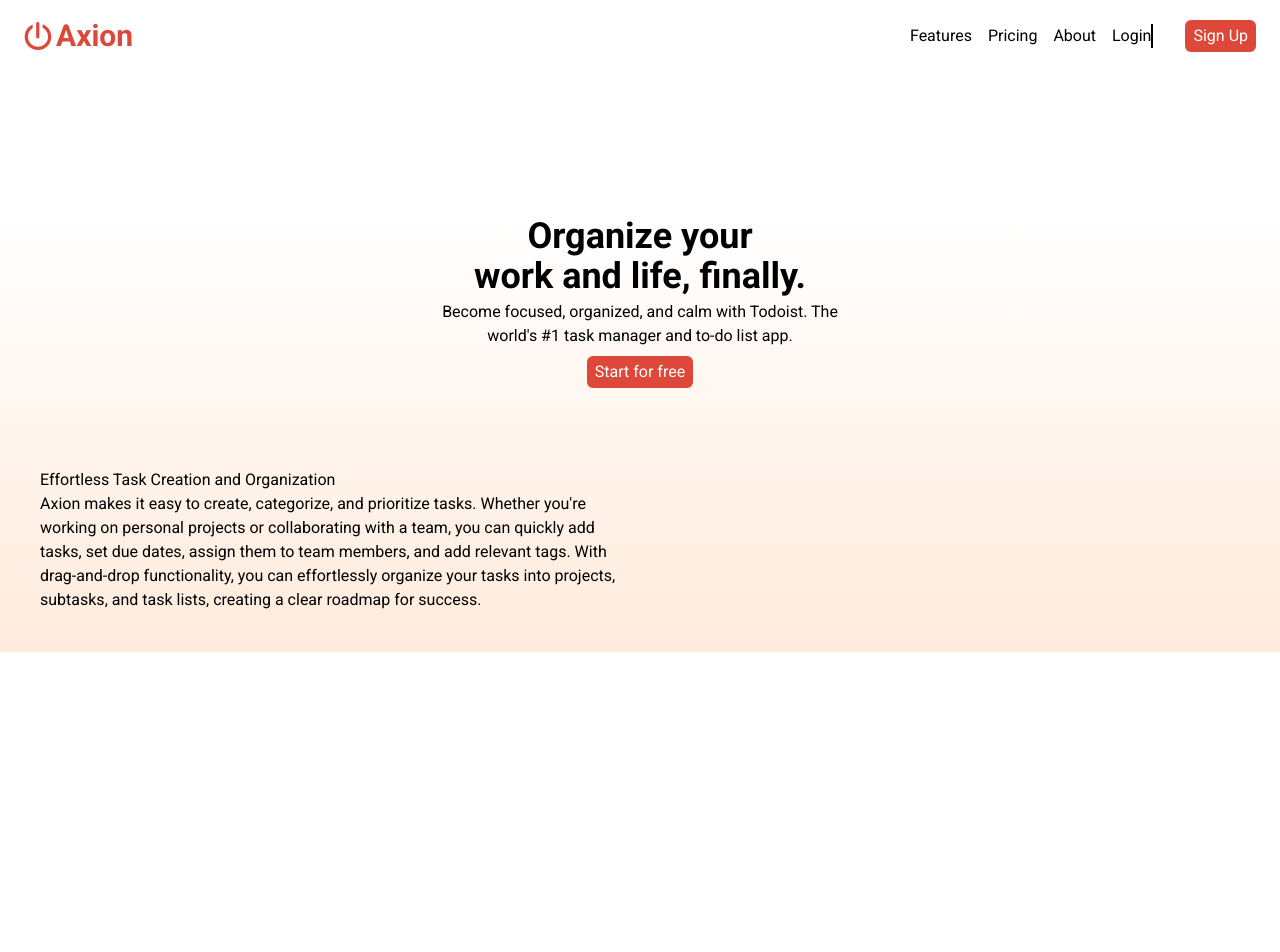
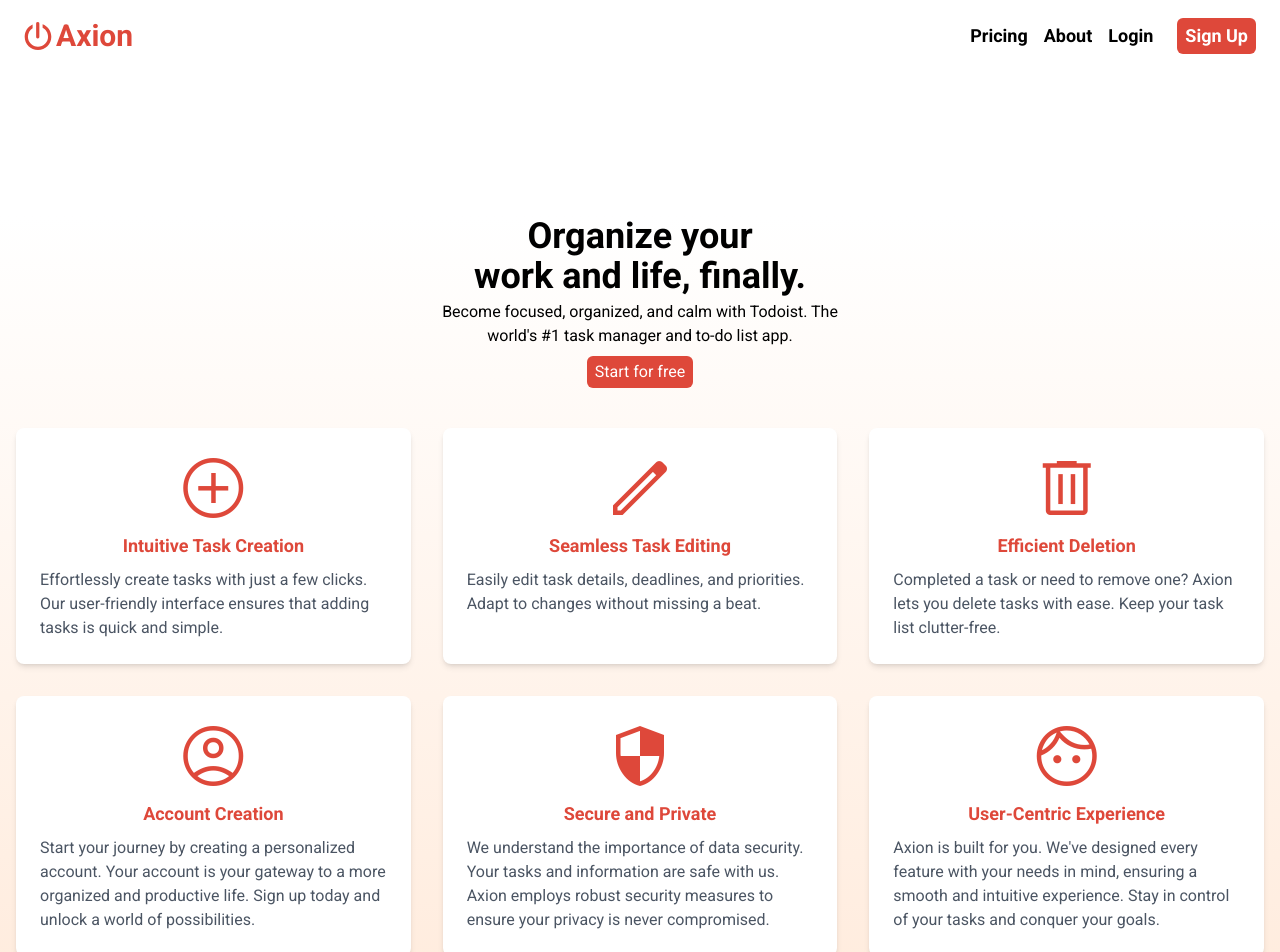
Before and after one commit to madaraw/axion, a Nuxt app: page / in a window 1280 px wide. Shown: the top 952 px of the page. Before the commit the page ends 800 px from the top, so only its background shows below. Built offline with nearby package versions, Linux system fonts and the light colour scheme.

Commit message:
Added a fake home page with information

```diff
--- a/components/HomePage/Navbar.vue
+++ b/components/HomePage/Navbar.vue
@@ -24,11 +24,8 @@
         </div>
       </NuxtLink>
     </div>
-    <div class="w-full flex items-center justify-end space-x-4">
+    <div class="w-full flex items-center justify-end space-x-4 font-semibold text-lg">
       <ul class="flex items-center justify-end space-x-4">
-        <li>
-          <NuxtLink to="/features">Features</NuxtLink>
-        </li>
         <li>
           <NuxtLink to="/pricing">Pricing</NuxtLink>
         </li>
@@ -36,9 +33,9 @@
           <NuxtLink to="/about">About</NuxtLink>
         </li>
       </ul>
-      <div class="flex items-center justify-center space-x-8">
-        <NuxtLink to="/login" class="b border-r-2 border-black">Login</NuxtLink>
-        <button class="btn">Sign Up</button>
+      <div class="flex items-center justify-center space-x-6">
+        <NuxtLink to="/login">Login</NuxtLink>
+        <button @click="navigateTo('/signup')" class="btn">Sign Up</button>
       </div>
     </div>
   </nav>
--- a/components/HomePage/PricingCard.vue
+++ b/components/HomePage/PricingCard.vue
@@ -5,7 +5,7 @@
             <p class="text-xs text-gray-500">{{ description }}</p>
             <p class="">{{ price }}</p>
         </div>
-        <button class="btn w-1/2 mx-auto">{{ callToAction }}</button>
+        <button @click="navigateTo('/signup')" class="btn w-1/2 mx-auto">{{ callToAction }}</button>
         <div class="w-3/5 border-b-2 mx-auto"></div>
         <ul class="text-sm">
             <li class="flex justify-start items-center" v-for="feature in features" :key="feature"><span
--- /dev/null
+++ b/pages/about.vue
@@ -0,0 +1,48 @@
+<template>
+    <div class="bg-gradient-to-b from-white to-[#FFEBDC] min-h-screen">
+        <h1 class="text-4xl font-bold text-center mt-3 text-center">About Us</h1>
+        <div class="container space-y-6 p-16">
+            <div>
+                <p>
+                    At Axion, we believe that effective task management is the cornerstone of success. The idea behind
+                    Axion was born out of the need for a user-friendly, powerful, and versatile task management tool.
+                    Our dedicated team of developers and designers embarked on a journey to create a solution that
+                    combines functionality with a seamless user experience.
+                </p>
+            </div>
+            <div>
+                <h2 class="text-3xl font-semibold">Our Mission</h2>
+                <p>
+                    Our mission is to empower individuals and teams to take control of their tasks and projects. We
+                    strive to provide a platform that not only helps you manage tasks but also fosters collaboration,
+                    tracks progress, and celebrates achievements.
+                </p>
+            </div>
+            <div>
+                <h2 class="text-3xl font-semibold">Our Vision</h2>
+                <p>
+                    We envision a world where everyone can easily prioritize their tasks, achieve their goals, and
+                    unlock their full potential. With Axion, managing tasks becomes more than just a chore – it becomes
+                    a step towards a more organized and fulfilling life.
+                </p>
+            </div>
+            <div>
+                <h2 class="text-3xl font-semibold">Join Us</h2>
+                <p>
+                    Join us in revolutionizing the way tasks are managed. Whether you're a professional striving for
+                    success or someone who wants to maintain a balanced lifestyle, Axion is here to support you every
+                    step of the way.
+                </p>
+            </div>
+        </div>
+
+
+    </div>
+</template>
+
+<script setup>
+
+    definePageMeta({
+        layout: "home-page",
+    });
+</script>
--- a/pages/index.vue
+++ b/pages/index.vue
@@ -1,21 +1,73 @@
 <template>
-  <div class="space-y-10 bg-gradient-to-b from-white to-[#FFEBDC]">
+  <div class="min-h-screen bg-gradient-to-b from-white to-[#FFEBDC]">
     <section class="text-center mt-36 flex flex-col justify-center items-center">
       <h1 class="text-4xl font-bold">Organize your<br>
         work and life, finally.</h1>
       <h2 class="w-1/3 text-l mt-1">Become focused, organized, and calm with Todoist. The world's #1 task manager and
         to-do list app.</h2>
-      <button class="btn mt-2">Start for free</button>
+      <button @click="navigateTo('/pricing')" class="btn mt-2">Start for free</button>
     </section>
-    <section class="container p-10 grid grid-cols-2">
-      <div>
-        <h2>Effortless Task Creation and Organization</h2>
-        <p>Axion makes it easy to create, categorize, and prioritize tasks. Whether you're working on personal projects or
-          collaborating with a team, you can quickly add tasks, set due dates, assign them to team members, and add
-          relevant tags. With drag-and-drop functionality, you can effortlessly organize your tasks into projects,
-          subtasks, and task lists, creating a clear roadmap for success.</p>
+    <section class="container mx-auto my-10 px-4">
+      <div class="grid grid-cols-1 md:grid-cols-2 lg:grid-cols-3 gap-8">
+        <div class="bg-white p-6 rounded-lg shadow-md">
+          <div class="w-full flex justify-center mb-2">
+            <span class="material-symbols-outlined text-7xl text-[#DE483A]">add_circle</span>
+          </div>
+          <h2 class="text-lg font-semibold mb-2 text-center text-[#DE483A]">Intuitive Task Creation
+          </h2>
+          <p class="text-gray-600">Effortlessly create tasks with just a few clicks. Our user-friendly interface
+            ensures that adding tasks is quick and simple.</p>
+        </div>
+
+        <div class="bg-white p-6 rounded-lg  shadow-md">
+          <div class="w-full flex justify-center mb-2">
+            <span class="material-symbols-outlined text-7xl text-[#DE483A]">edit</span>
+          </div>
+          <h2 class="text-lg font-semibold mb-2 text-[#DE483A] text-center">Seamless Task Editing
+          </h2>
+          <p class="text-gray-600">Easily edit task details, deadlines, and priorities. Adapt to changes without
+            missing a beat.</p>
+        </div>
+
+        <div class="bg-white p-6 rounded-lg  shadow-md">
+          <div class="w-full flex justify-center mb-2">
+            <span class="material-symbols-outlined text-7xl text-[#DE483A]">delete</span>
+          </div>
+          <h2 class="text-lg font-semibold mb-2 text-[#DE483A] text-center">Efficient Deletion</h2>
+          <p class="text-gray-600">Completed a task or need to remove one? Axion lets you delete tasks with ease.
+            Keep your task list clutter-free.</p>
+        </div>
+
+        <div class="bg-white p-6 rounded-lg  shadow-md">
+          <div class="w-full flex justify-center mb-2">
+            <span class="material-symbols-outlined text-7xl text-[#DE483A]">account_circle</span>
+          </div>
+          <h2 class="text-lg font-semibold mb-2 text-[#DE483A] text-center">Account Creation</h2>
+          <p class="text-gray-600">Start your journey by creating a personalized account. Your account is your
+            gateway to a more organized and productive life. Sign up today and unlock a world of possibilities.
+          </p>
+        </div>
+
+        <div class="bg-white p-6 rounded-lg  shadow-md">
+          <div class="w-full flex justify-center mb-2">
+            <span class="material-symbols-outlined text-7xl text-[#DE483A]">security</span>
+          </div>
+          <h2 class="text-lg font-semibold mb-2 text-[#DE483A] text-center">Secure and Private</h2>
+          <p class="text-gray-600">We understand the importance of data security. Your tasks and information are
+            safe with us. Axion employs robust security measures to ensure your privacy is never compromised.
+          </p>
+        </div>
+
+        <div class="bg-white p-6 rounded-lg  shadow-md">
+          <div class="w-full flex justify-center mb-2">
+            <span class="material-symbols-outlined text-7xl text-[#DE483A]">face</span>
+          </div>
+          <h2 class="text-lg font-semibold mb-2 text-[#DE483A] text-center"> User-Centric Experience</h2>
+          <p class="text-gray-600">Axion is built for you. We've designed every feature with your needs in mind,
+            ensuring a smooth and intuitive experience. Stay in control of your tasks and conquer your goals.
+          </p>
+        </div>
       </div>
-      <div></div>
     </section>
   </div>
 </template>
--- a/pages/pricing.vue
+++ b/pages/pricing.vue
@@ -1,13 +1,15 @@
 <template>
+    <div class="bg-gradient-to-b from-white to-[#FFEBDC] w-full min-h-screen">
         <div class="container space-y-10">
             <section class="mt-16 flex justify-center items-center">
                 <h1 class="text-4xl font-bold">“Axion is the number one<br> to-do list app”- PC Mag</h1>
             </section>
             <section class="p-10 mt-10 grid grid-cols-3 gap-20 px-40">
-            <HomePagePricingCard v-for="pricing in pricingCards" :title="pricing.title" :description="pricing.description"
-                :price="pricing.price" :callToAction="pricing.callToAction" :features="pricing.features" />
+                <HomePagePricingCard v-for="pricing in pricingCards" :title="pricing.title"
+                    :description="pricing.description" :price="pricing.price" :callToAction="pricing.callToAction"
+                    :features="pricing.features" />
             </section>
-        <section></section>
+        </div>
     </div>
 </template>
 
```
Lines whose indentation alone changed are shown as unchanged.
